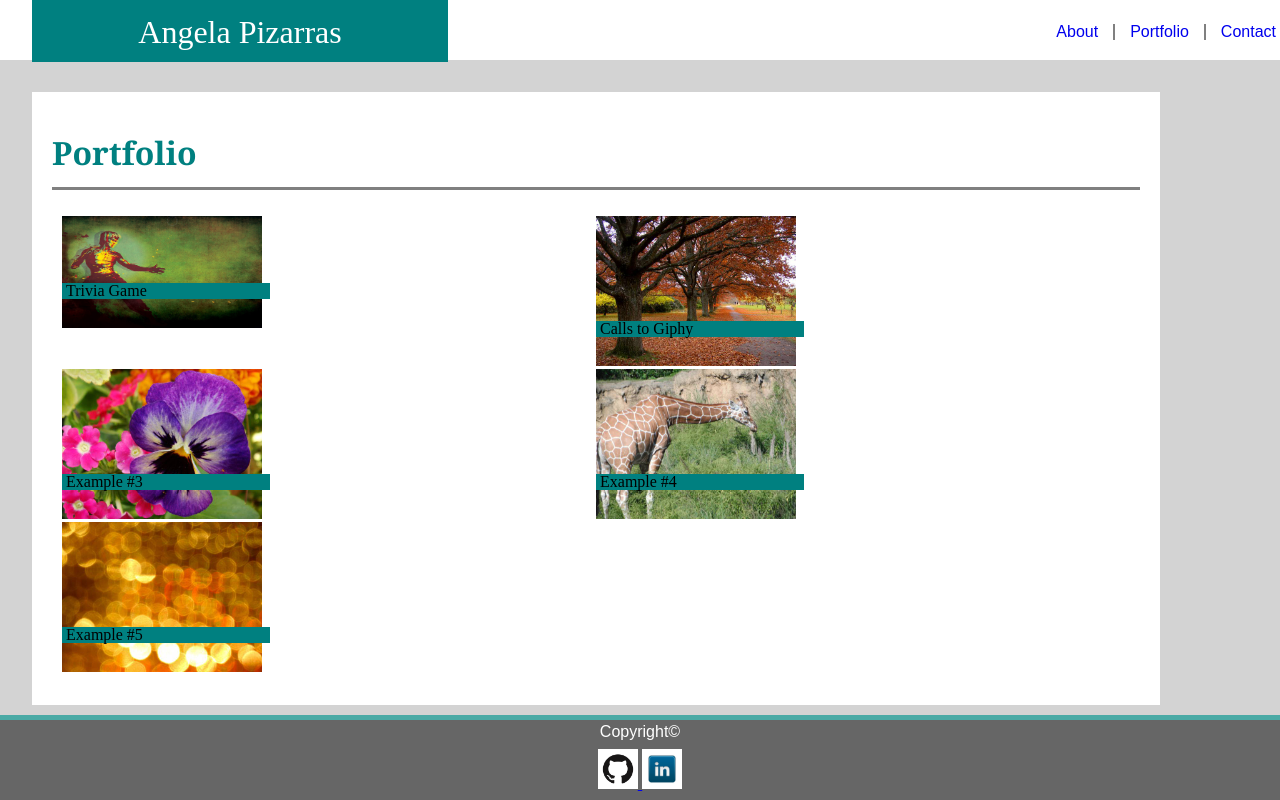
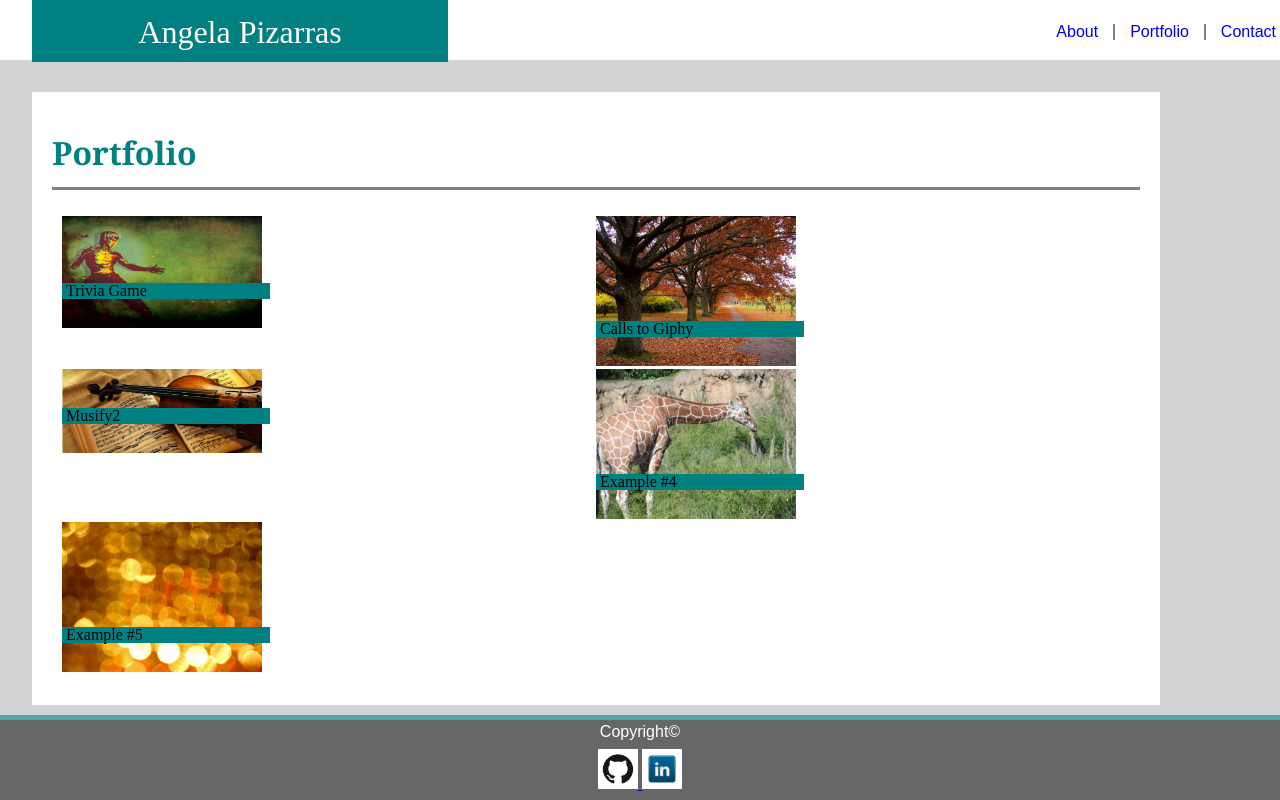
Before and after one commit to apizarras/Responsive-Portfolio, a plain HTML site: page portfolio.html in a window 1280 px wide. Drawn offline with Linux system fonts and the light colour scheme.

Commit message:
update portfolio page with link to project1

```diff
--- a/portfolio.html
+++ b/portfolio.html
@@ -46,9 +46,11 @@
                  </div>
                 <div class="row">
                     <div class="container">
-                        <img src="assets/images/flowers.jpg" alt="Flowers">
+                        <a href="https://iaiqbal.github.io/Project-1/">
+                        <img src="./assets/images/musify2.JPG" url="https://iaiqbal.github.io/Project-1/" alt="Flowers">
+                        </a>
                             <div class="text-box">
-                                <h4>Example #3</h4>
+                                <h4>Musify2</h4>
                             </div>
                     </div>
                     <div class="container">
```
Also changed, not shown: assets/images/musify2.JPG (added).
